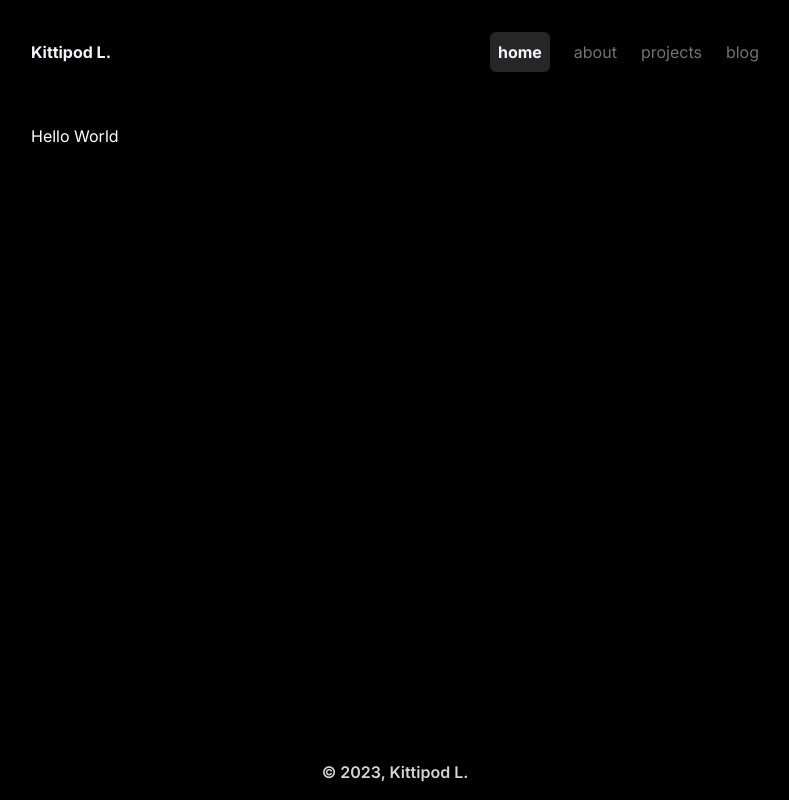
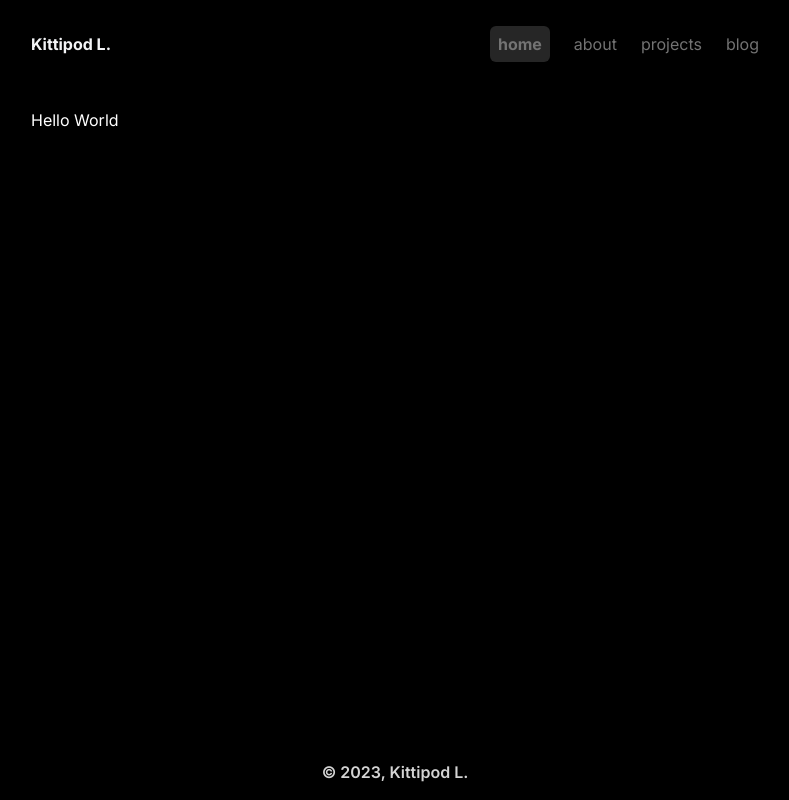
Before and after one commit to Kittonn/kitton.dev, a Next.js app: page / in a window 1280 px wide. Shown: the whole page, without its empty margins (245-1034 px from the left). Built offline with nearby package versions, Linux system fonts and the light colour scheme.

Commit message:
feat: add navitem component

```diff
--- /dev/null
+++ b/src/components/NavItem.tsx
@@ -0,0 +1,27 @@
+"use client";
+
+import Link from "next/link";
+import { cn } from "@/utils/classnames";
+import { usePathname } from "next/navigation";
+import { NavLink } from "@/types/link";
+
+type Props = {
+  link: NavLink;
+};
+
+export default function NavItem({ link }: Props) {
+  const pathname = usePathname();
+  return (
+    <li>
+      <Link href={link.url}>
+        <a
+          className={cn("text-neutral-500 hover:text-neutral-200", {
+            "bg-neutral-800 p-2 rounded-md font-bold": pathname === link.url,
+          })}
+        >
+          {link.label}
+        </a>
+      </Link>
+    </li>
+  );
+}
--- a/src/components/Navbar.tsx
+++ b/src/components/Navbar.tsx
@@ -1,11 +1,8 @@
-"use client";
-
 import Link from "next/link";
-import { usePathname } from "next/navigation";
 import { navLinks } from "@/config/link";
+import NavItem from "./NavItem";
 
 export default function Navbar() {
-  const pathname = usePathname();
   return (
     <header>
       <nav className="container mx-auto lg:max-w-screen-md flex justify-between items-center py-8 px-5 text-gray-100">
@@ -14,16 +11,7 @@ export default function Navbar() {
         </Link>
         <ul className="flex items-center gap-6">
           {navLinks.map((link, index) => (
-            <li
-              key={index}
-              className={`${
-                pathname === link.url
-                  ? "bg-neutral-800 p-2 rounded-md font-bold"
-                  : "text-neutral-500"
-              } hover:text-neutral-200`}
-            >
-              <Link href={link.url}>{link.label}</Link>
-            </li>
+            <NavItem link={link} key={index} />
           ))}
         </ul>
       </nav>
```
